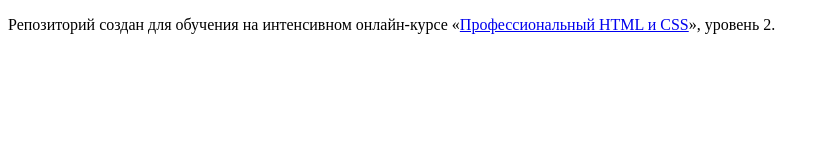
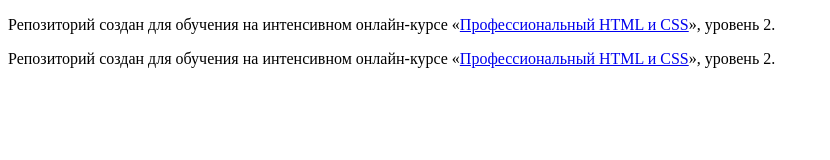
Before and after one commit to Nakleikoff/61758-cat-energy, a website: page source/index.html in a window 1280 px wide. Shown: the whole page, without its empty margins (0-830 px from the left). Drawn offline with Linux system fonts and the light colour scheme.

Commit message:
Update index.html

```diff
--- a/source/index.html
+++ b/source/index.html
@@ -7,6 +7,7 @@
   <body>
 
     <p>Репозиторий создан для обучения на интенсивном онлайн‑курсе «<a href="https://htmlacademy.ru/intensive/adaptive">Профессиональный HTML и CSS</a>», уровень 2.</p>
+    <p>Репозиторий создан для обучения на интенсивном онлайн‑курсе «<a href="https://htmlacademy.ru/intensive/adaptive">Профессиональный HTML и CSS</a>», уровень 2.</p>
 
   </body>
 </html>
```
